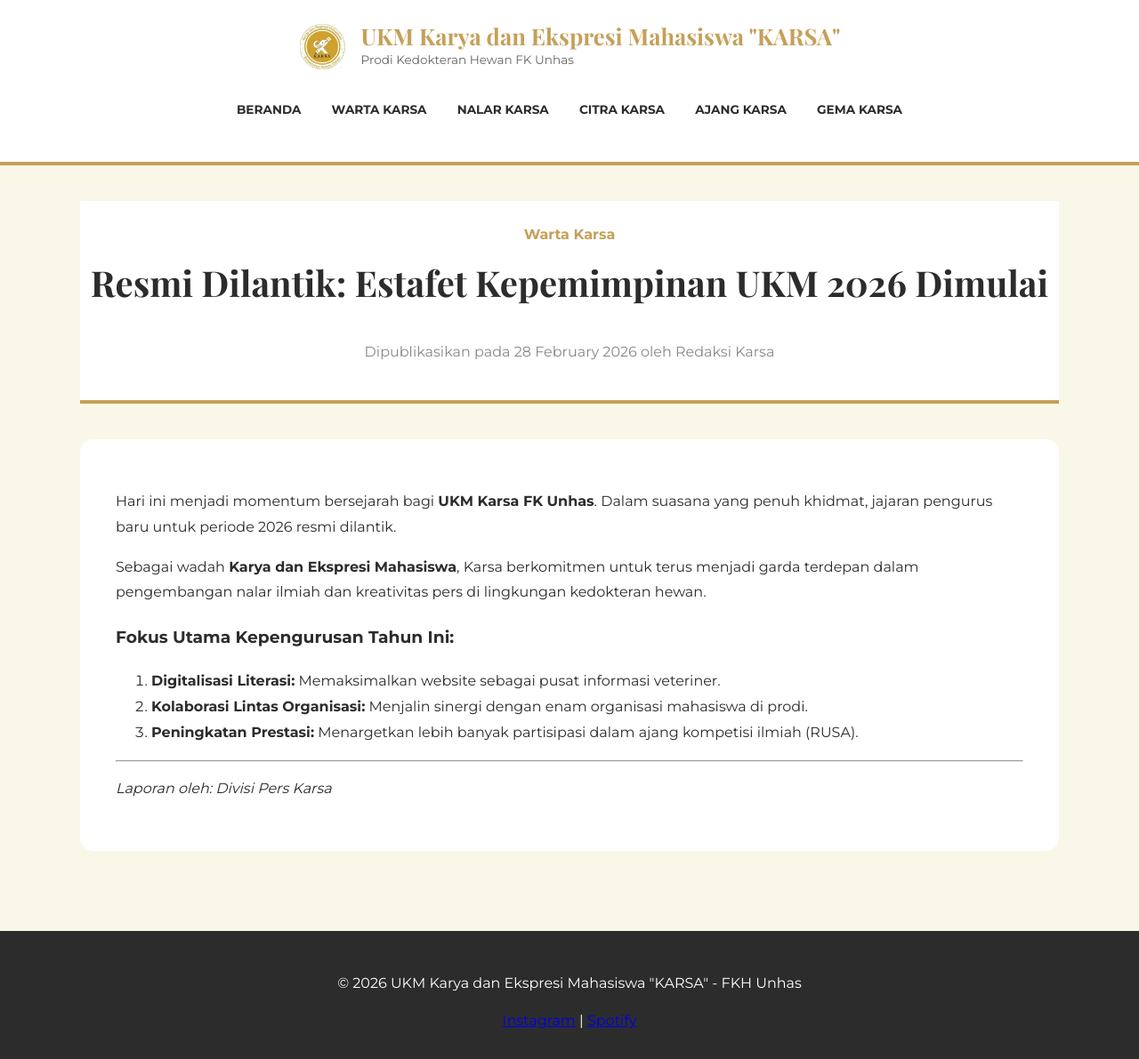
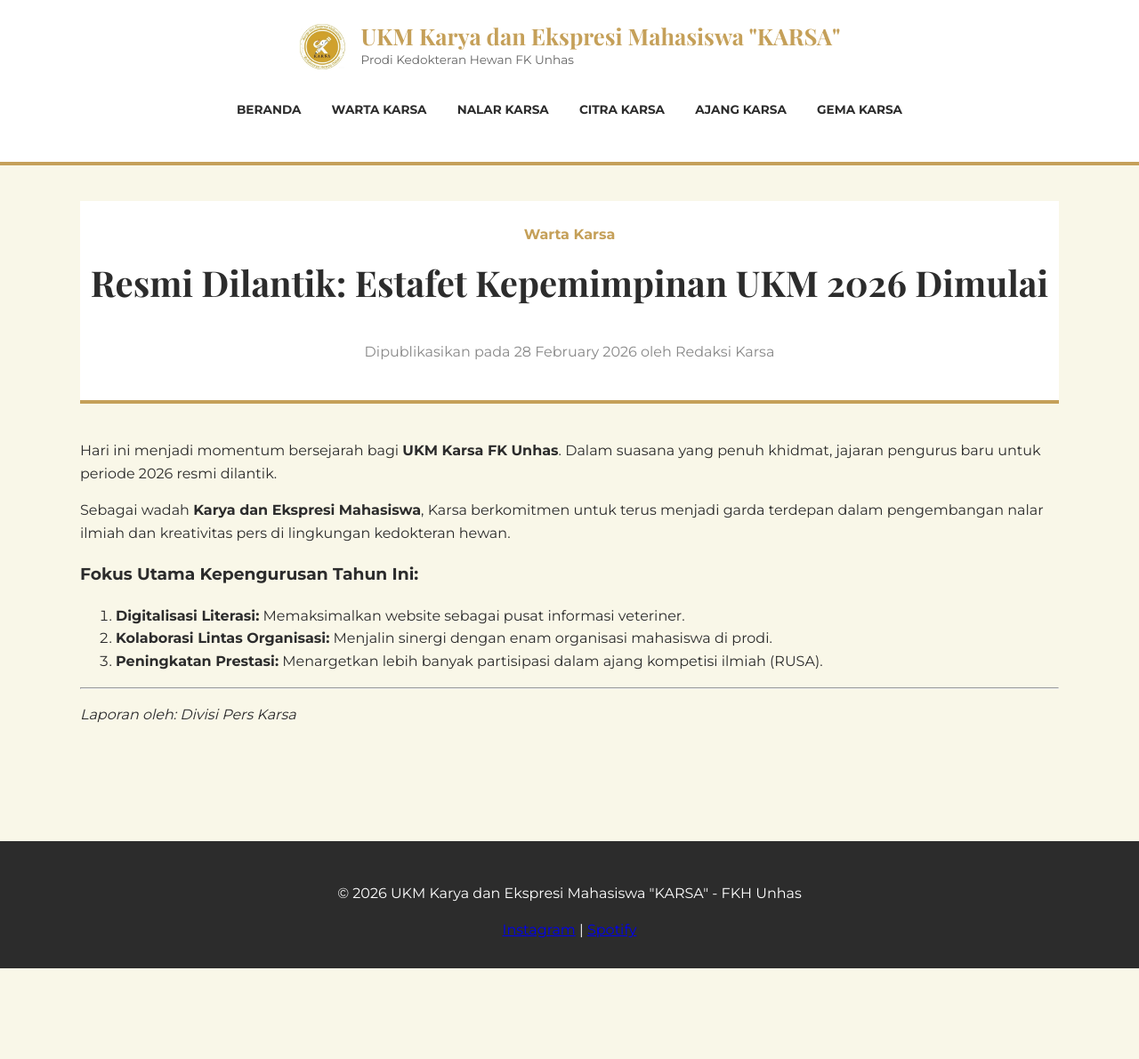
Before and after one commit to rianhs/ukm-karsa, a Jekyll site: the page built from _posts/2026-02-28-pelantikan-pengurus-baru.md, in a window 1280 px wide. Shown: the whole page at 89% size. Built offline with Jekyll 4.4.1, drawn with Linux system fonts in a browser that asks for light colours; after the commit the page ends 1089 px from its top, so only the background shows below that.

Commit message:
Update post.html

```diff
--- a/_layouts/post.html
+++ b/_layouts/post.html
@@ -8,7 +8,7 @@ layout: default
         <p style="color: #888;">Dipublikasikan pada {{ page.date | date: "%d %B %Y" }} oleh {{ page.author }}</p>
     </header>
 
-    <div class="post-content" style="background: white; padding: 40px; border-radius: 15px; line-height: 1.8;">
+    <div class="post-content">
         {{ content }}
     </div>
 </article>
```
